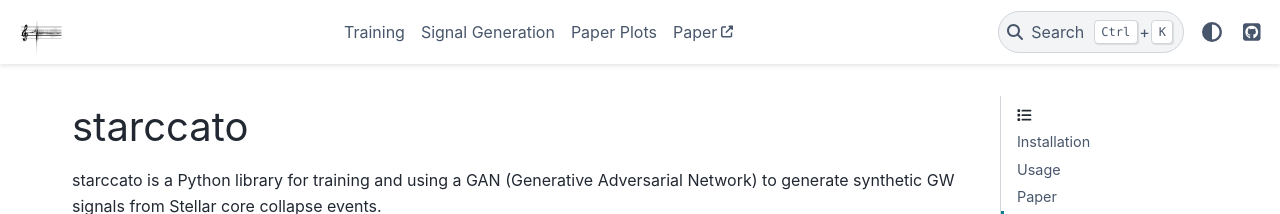
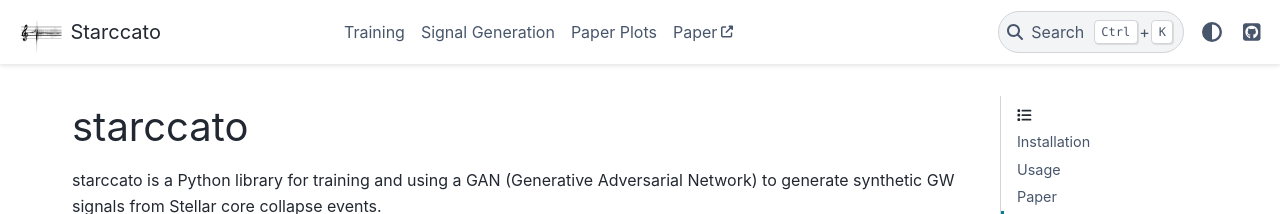
Before and after one commit to starccato/starccato, a Sphinx documentation site: the page built from docs/index.md, in a window 1280 px wide. Shown: the top 214 px of the page. Built offline with Sphinx 7.4.7 and the PyData theme 0.15.4, drawn with Linux system fonts in a browser that asks for light colours.

Commit message:
add favicon

```diff
--- a/docs/conf.py
+++ b/docs/conf.py
@@ -18,7 +18,7 @@
 external_toc_exclude_missing = False
 external_toc_path = "_toc.yml"
 html_baseurl = ""
-html_favicon = ""
+html_favicon = "https://icons8.com/icon/GgALV7LjQj0u/treble-clef"
 html_logo = "_static/logo.png"
 html_sourcelink_suffix = ""
 html_static_path = ["_static"]
@@ -42,6 +42,11 @@
             "type": "fontawesome",
         }
     ],
+    "logo": {
+        "text": "Starccato",
+        "image_light": "_static/logo.png",
+        "image_dark": "_static/logo.png",
+    },
     "show_prev_next": False,
     "footer_start": "copyright",
     "footer_end": "author",
```
